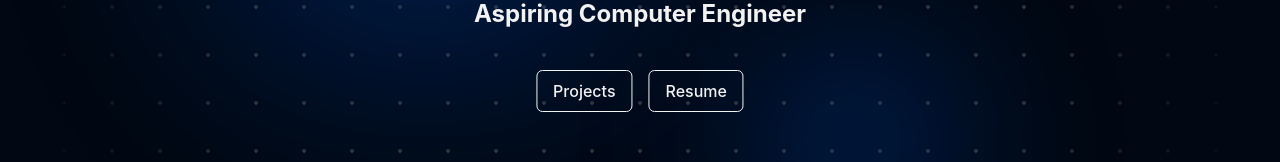
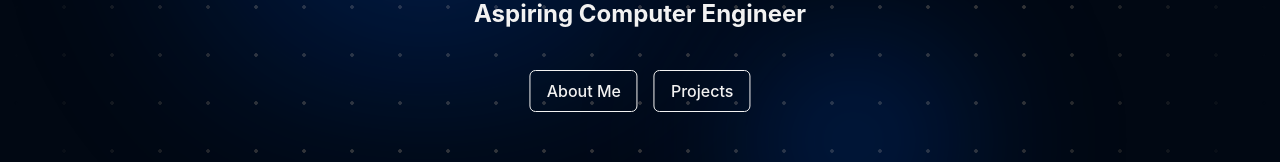
Before and after one commit to AarushMaddula/portfolio, a Next.js app: page / in a window 1280 px wide. Shown: the part 393-555 px from the top of the page. Built offline with nearby package versions, Linux system fonts and the light colour scheme.

Commit message:
Update button text

```diff
--- a/src/app/components/Hero.tsx
+++ b/src/app/components/Hero.tsx
@@ -23,17 +23,17 @@ function Hero() {
         </h2>
         <div className="flex gap-4 justify-center items-center">
           <Link
-            href="/#projects"
+            href="/#about-me"
             className="px-4 py-2 font-medium border border-highlight rounded-md text-highlight duration-150 hover:scale-[105%] hover:border-accent hover:cursor-pointer"
           >
-            Projects
+            About Me
           </Link>
           <Link
-            href="/downloads/resume.pdf"
+            href="/#projects"
             className="px-4 py-2 font-medium border border-highlight rounded-md text-highlight duration-150 hover:scale-[105%] hover:border-accent hover:cursor-pointer"
             download={true}
           >
-            Resume
+            Projects
           </Link>
         </div>
       </div>
```
